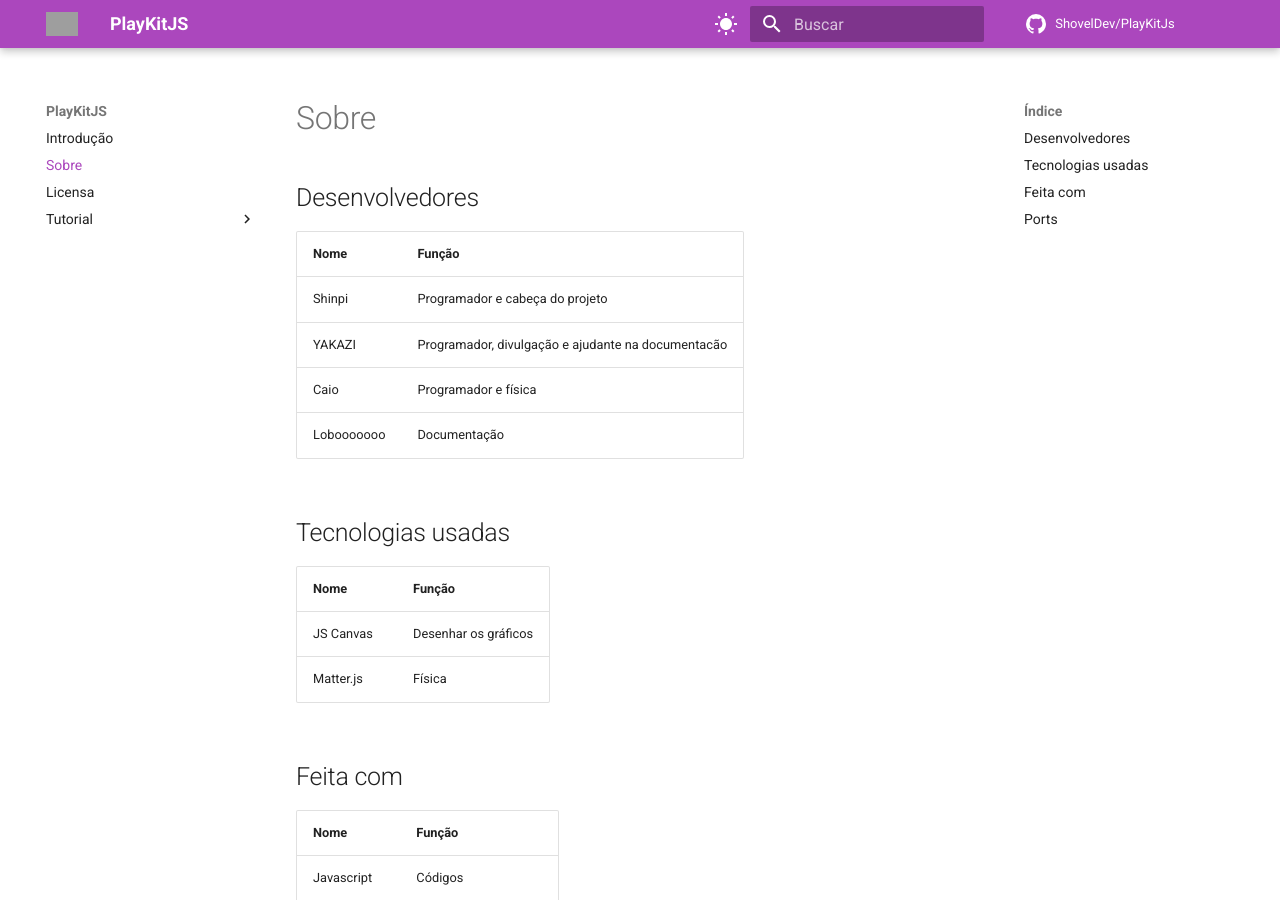
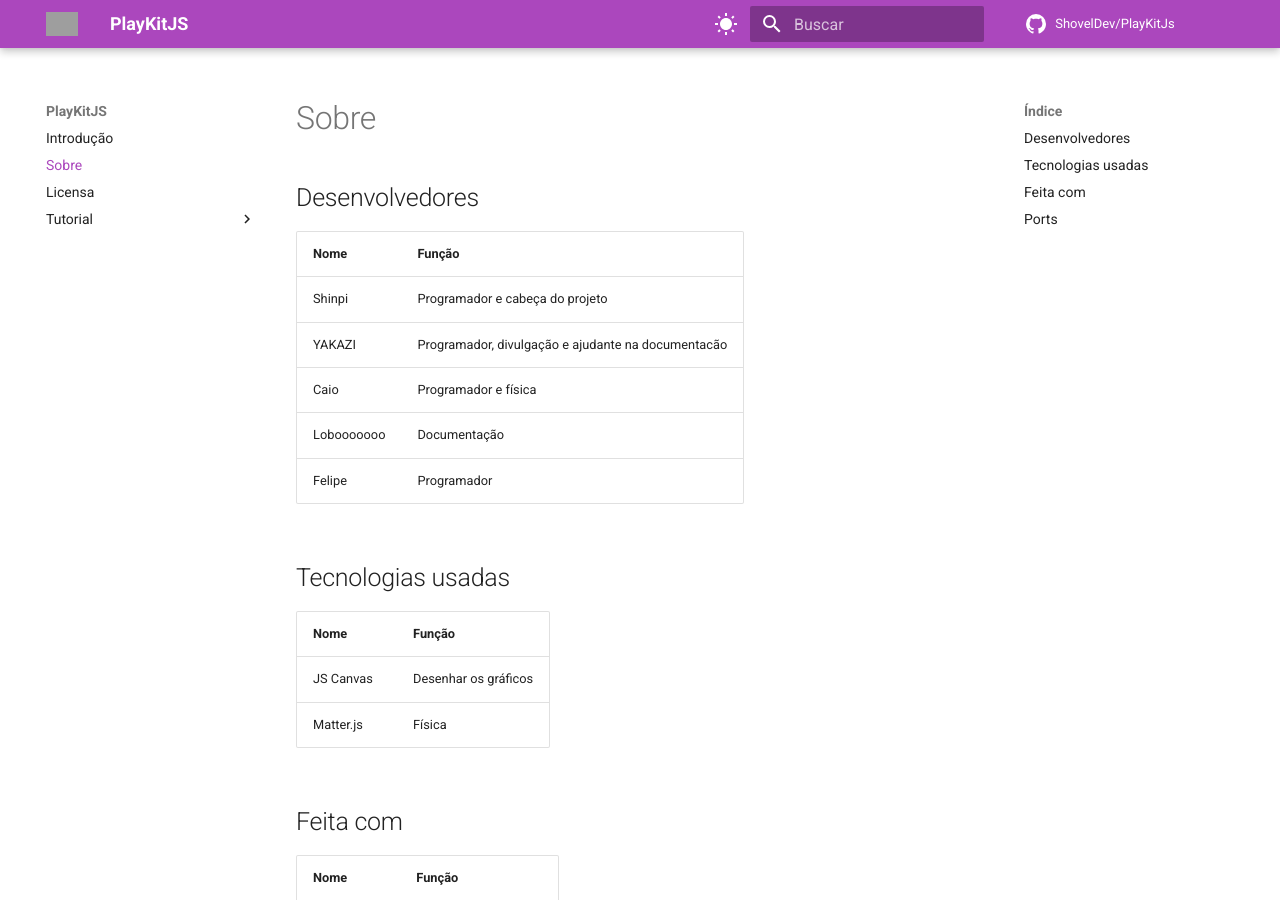
Before and after one commit to Lobooooooo14/docs-PlayKitJS, an MkDocs documentation site: the page built from docs/sobre.md, in a window 1280 px wide and 900 px high. Built offline with MkDocs 1.6.1 and Material for MkDocs 9.7.7, drawn with Linux system fonts in a browser that asks for light colours; comment, search, counter and statistics services are not loaded; grey boxes are pictures that could not be loaded.

Commit message:
sobre.md

```diff
--- a/docs/sobre.md
+++ b/docs/sobre.md
@@ -8,6 +8,7 @@
 | YAKAZI     | Programador, divulgação e ajudante na documentacão  |
 | Caio       | Programador e física                                |
 | Lobooooooo | Documentação                                        |
+| Felipe     | Programador                     |
 
 ## Tecnologias usadas
 
```
